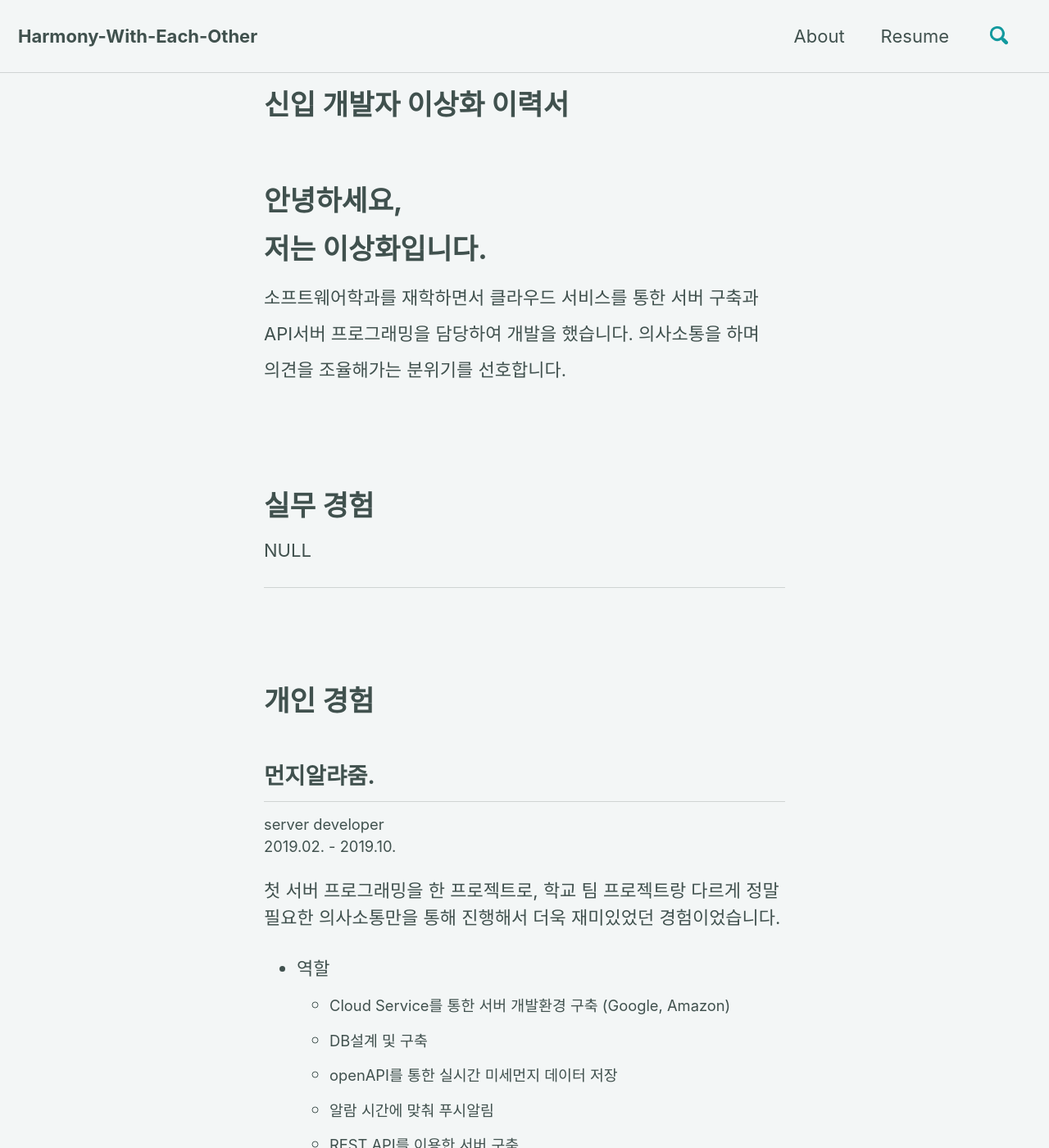
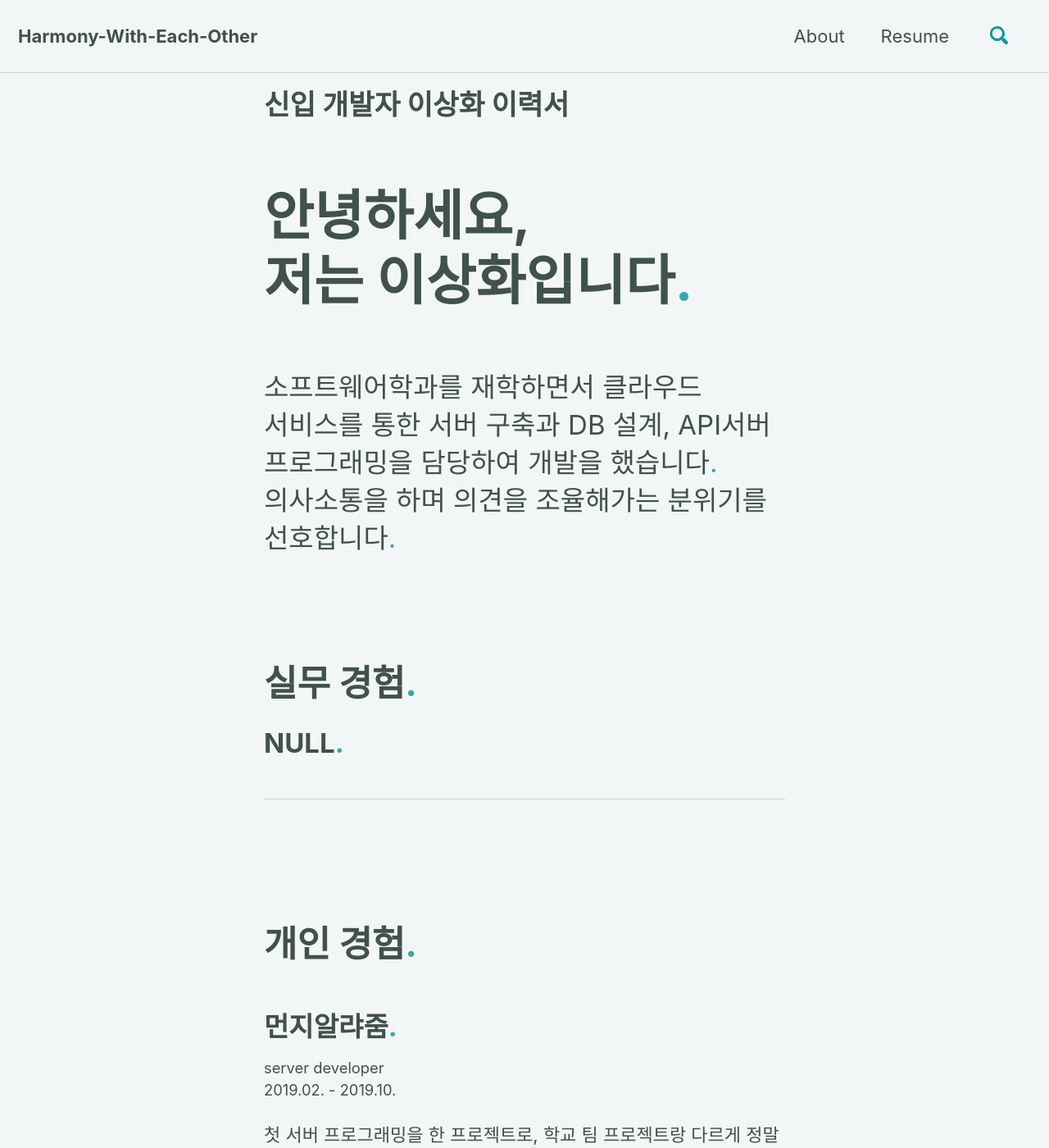
Before and after one commit to lee-sanghwa/lee-sanghwa.github.io, a Jekyll site: the page built from _pages/resume.md, in a window 1280 px wide and 1400 px high. Shown: the whole window at 82% size. Built offline with Jekyll 4.4.1, drawn with Linux system fonts in a browser that asks for light colours; cached includes are drawn as plain includes; nearby versions of some CDN libraries; some of the changed text lies outside the part shown.

Commit message:
폰트변화

```diff
--- a/_pages/resume.md
+++ b/_pages/resume.md
@@ -5,110 +5,242 @@ permalink: /resume/
 ---
 <br/>
 
-# 안녕하세요,
-# 저는 이상화입니다.
+<div style="line-height: 3rem">
+    <h1 style="font-size: 3rem; font-weight: bold; word-break: keep-all">
+        안녕하세요,
+        <br/>
+        저는 이상화입니다<span style="color: #35a8ad">.</span>
+    </h1>
 
-<p style="line-height: 2; word-break: keep-all">
-소프트웨어학과를 재학하면서 클라우드 서비스를 통한 서버 구축과
-API서버 프로그래밍을 담당하여 개발을 했습니다.
-의사소통을 하며 의견을 조율해가는 분위기를 선호합니다.
-</p>
+</div>
+
+<div style="line-height: 1.5rem; font-size: 1.5rem">
+    <br/>
+    <p style="line-height: 140%; word-break: keep-all; margin-bottom: 0">
+        소프트웨어학과를 재학하면서 클라우드 서비스를 통한 서버 구축과 DB 설계,
+        API서버 프로그래밍을 담당하여 개발을 했습니다<span style="color: #35a8ad">.</span>
+    <br/>
+        의사소통을 하며 의견을 조율해가는 분위기를 선호합니다<span style="color: #35a8ad">.</span>
+    </p>
+
+</div>
 
 <br/>
 <br/>
+<br/>
 
-# 실무 경험
+<div style="">
+    <h1 style="font-size: 2.0rem; font-weight: bold">
+        실무 경험<span style="color: #35a8ad">.</span>
+    </h1>
+</div>
 
-NULL
+<div>
+    <p style="font-size: 1.5rem; font-weight: bold">
+        NULL<span style="color: #35a8ad">.</span>
+    </p>
+</div>
 
-<hr>
+<hr/>
+<br/>
 <br/>
 <br/>
 
-# 개인 경험
+<div>
+    <h1 style="font-size: 2.0rem; font-weight: bold">
+        개인 경험<span style="color: #35a8ad">.</span>
+    </h1>
+</div>
 
-## 먼지알랴줌.
-<p style="font-size: smaller">
-server developer
-<br>
-2019.02. - 2019.10.
-</p>
+<div>
+    <br/>
+    <h1 style="font-size: 1.5rem; font-weight: bold">
+        먼지알랴줌<span style="color: #35a8ad">.</span>
+    </h1>
+</div>
 
-<p style="word-break: keep-all">
-첫 서버 프로그래밍을 한 프로젝트로, 학교 팀 프로젝트랑 다르게 정말 필요한 의사소통만을 통해 진행해서 더욱 재미있었던 경험이었습니다.
-</p>
-
-+ 역할
-    + <p style="font-size: smaller; margin: 0"> Cloud Service를 통한 서버 개발환경 구축 (Google, Amazon) </p>
-    + <p style="font-size: smaller; margin: 0"> DB설계 및 구축 </p>
-    + <p style="font-size: smaller; margin: 0"> openAPI를 통한 실시간 미세먼지 데이터 저장 </p>
-    + <p style="font-size: smaller; margin: 0"> 알람 시간에 맞춰 푸시알림 </p>
-    + <p style="font-size: smaller; margin: 0"> REST API를 이용한 서버 구축 </p>
-+ <p style="word-break: keep-all"> 사용기술: python, django-rest-framework, gcp, java, spring-boot, aws </p>
-+ Github Link: [Spring-Boot](https://github.com/lee-sanghwa/dust-alarm-spring-boot)
-+ IOS App Link: [먼지알랴줌](https://apps.apple.com/us/app/%EB%A8%BC%EC%A7%80%EC%95%8C%EB%9E%B4%EC%A4%8C/id1470952112)
-
-<a href="/assets/images/munji-alarm-detail.png">
-![](/assets/images/munji-alarm-detail.png){:width="40%"}
-</a>
+<div>
+    <p style="font-size: smaller">
+        server developer
+    <br/>
+        2019.02. - 2019.10.
+    </p>
+    <p style="font-size: 1.0rem; word-break: keep-all">
+        첫 서버 프로그래밍을 한 프로젝트로, 학교 팀 프로젝트랑 다르게 정말 필요한 의사소통만을 통해 진행해서 더욱 재미있었던 경험이었습니다.
+    </p>
+    <div>
+        <p style="font-size: 1.1rem; font-weight: bold; margin-bottom: 0">
+            역할<span style="color: #35a8ad">.</span>
+        </p>
+        <ul style="line-height: 90%; color: #35a8ad; margin-top: 1%">
+            <li>
+                <p style="margin: 0; color: #40514e"> Cloud Service를 통한 서버 개발환경 구축 (Google, Amazon) </p>
+            </li>
+            <li>
+                <p style="margin: 0; color: #40514e"> DB설계 및 구축 </p>
+            </li>
+            <li>
+                <p style="margin: 0; color: #40514e"> OpenAPI를 통한 실시간 미세먼지 데이터 저장 </p>
+            </li>
+            <li>
+                <p style="margin: 0; color: #40514e"> 알람 시간에 맞춰 푸시알림 </p>
+            </li>
+            <li>
+                <p style="margin: 0; color: #40514e"> REST API를 이용한 서버 구축 </p>
+            </li>
+        </ul>
+    </div>
+    <div>
+        <p style="font-size: 1.1rem; font-weight: bold; margin-bottom: 0">
+            사용기술<span style="color: #35a8ad">.</span>
+        </p>
+        <p style="word-break: keep-all">
+            Python, Django-Rest-Framework, GCP, Java, Spring-Boot, AWS
+        </p>
+    </div>
+    <p style="font-size: 1.0rem; font-weight: bold; margin-bottom: 2.5%">
+        <a href="https://github.com/lee-sanghwa/dust-alarm-spring-boot">
+            Github Link
+        </a>
+    </p>
+    <p style="font-size: 1.0rem; font-weight: bold; margin-bottom: 2.5%">
+        <a href="https://apps.apple.com/us/app/%EB%A8%BC%EC%A7%80%EC%95%8C%EB%9E%B4%EC%A4%8C/id1470952112">
+            IOS App Link
+        </a>
+    </p>
+    <a href="/assets/images/munji-alarm-detail.png">
+        <img src="/assets/images/munji-alarm-detail.png" style="width:40%"/>
+    </a>
+</div>
 
 <hr>
 
-## 혹시나도.
-<p style="font-size: smaller">
-server developer
-<br>
-2019.07. - 2019.10.
-</p>
+<div>
+    <br/>
+    <h1 style="font-size: 1.5rem; font-weight: bold">
+        혹시나도<span style="color: #35a8ad">.</span>
+    </h1>
+</div>
 
-<p style="word-break: keep-all">
-SW 마에스트로 10기 '돌아가는 세상' 이라는 팀에서 진행한 프로젝트입니다. 멘토분들에게 조언을 받으며 처음으로 산출물도 만들어 본 프로젝트 입니다.
-</p>
+<div>
+    <p style="font-size: smaller">
+        server developer
+    <br/>
+        2019.07. - 2019.10.
+    </p>
+    <p style="font-size: 1.0rem; word-break: keep-all">
+        SW 마에스트로 10기 '돌아가는 세상' 이라는 팀에서 진행한 프로젝트입니다. 멘토분들에게 조언을 받으며 처음으로 산출물도 만들어 본 프로젝트 입니다.
+    </p>
+    <div>
+        <p style="font-size: 1.1rem; font-weight: bold; margin-bottom: 0">
+            역할<span style="color: #35a8ad">.</span>
+        </p>
+        <ul style="line-height: 90%; color: #35a8ad; margin-top: 1%">
+            <li>
+                <p style="margin: 0; color: #40514e"> Cloud Service를 통한 서버 개발환경 구축 (AWS) </p>
+            </li>
+            <li>
+                <p style="margin: 0; color: #40514e"> Load Balancer를 통한 트래픽 분산 설정 </p>
+            </li>
+            <li>
+                <p style="margin: 0; color: #40514e"> DB설계, 구축 및 관리 (개인정보 암호화) </p>
+            </li>
+            <li>
+                <p style="margin: 0; color: #40514e"> 지자체 복지 정보 수집(전국 단위) </p>
+            </li>
+            <li>
+                <p style="margin: 0; color: #40514e"> 복지 추천 서비스 (word2vec이용) </p>
+            </li>
+        </ul>
+    </div>
+    <div>
+        <p style="font-size: 1.0rem; font-weight: bold; margin-bottom: 0">
+            사용기술<span style="color: #35a8ad">.</span>
+        </p>
+        <p style="word-break: keep-all">
+            Python, Django-Rest-Framework, AWS, Word2Vec
+        </p>
+    </div>
+    <p style="font-size: 1.0rem; font-weight: bold; margin-bottom: 2.5%">
+        <a href="https://github.com/lee-sanghwa/hoxymetoo">
+                Github Link
+        </a>
+    </p>
+    <p style="font-size: 1.0rem; font-weight: bold; margin-bottom: 2.5%">
+        <a href="https://play.google.com/store/apps/details?id=com.welfarern">
+            Play Store App Link
+        </a>
+    </p>
+    <iframe src="https://www.youtube.com/embed/ZLpTKLmQIpU" frameborder="0" allowfullscreen>
+    </iframe>
+</div>
 
-+ 역할
-    + <p style="font-size: smaller; margin: 0"> Cloud Service를 통한 서버 개발환경 구축 (AWS) </p>
-    + <p style="font-size: smaller; margin: 0"> Load Balancer를 통한 트래픽 분산 설정 </p>
-    + <p style="font-size: smaller; margin: 0"> DB설계, 구축 및 관리 (개인정보 암호화) </p>
-    + <p style="font-size: smaller; margin: 0"> 지자체 복지 정보 수집(전국 단위) </p>
-    + <p style="font-size: smaller; margin: 0"> 복지 추천 서비스 (word2vec이용) </p>
-+ 사용기술: python, django-rest-framework, aws, word2vec
-+ Github Link: [Django-Rest-Framework](https://github.com/lee-sanghwa/hoxymetoo)
-+ Play Store App Link: [혹시나도](https://play.google.com/store/apps/details?id=com.welfarern)
-
-<iframe src="https://www.youtube.com/embed/ZLpTKLmQIpU" frameborder="0" allowfullscreen></iframe>
-
-<br>
 <hr>
 <br>
+<br>
 
-# 그 외 특징
+<div>
+    <h1 style="font-size: 2.0rem; font-weight: bold">
+        그 외 특징<span style="color: #35a8ad">.</span>
+    </h1>
+</div>
 
-## 데이터베이스 실험하기
+<div>
+    <br/>
+    <h1 style="font-size: 1.5rem; font-weight: bold">
+        데이터베이스 실험하기<span style="color: #35a8ad">.</span>
+    </h1>
+    <p style="word-break: keep-all">
+        대학교에서 데이터베이스 관련 수업을 수강하면서 재미를 많이 느껴 쿼리의 성능을 좋게 하는 실험을 재미삼아 하고있습니다.
+    </p>
+    <a href="/assets/pdf-files/관계형%20데이터베이스%20성능개선.pdf">
+        실험 내용 PDF
+    </a>
+</div>
 
-<p style="word-break: keep-all">
-대학교에서 데이터베이스 관련 수업을 수강하면서 재미를 많이 느껴 쿼리의 성능을 좋게 하는 실험을 재미삼아 하고있습니다.
-</p>
+<hr/>
 
-실험 내용 : [실험 내용 PDF](/assets/pdf-files/관계형%20데이터베이스%20성능개선.pdf)
+<div>
+    <br/>
+    <h1 style="font-size: 1.5rem; font-weight: bold">
+        단국대학교<span style="color: #35a8ad">.</span>
+    </h1>
+    <p style="font-size: smaller">
+        공과대학 소프트웨어학과
+    <br>
+        2017.03 - 휴학 (4학년 1학기)
+    </p>
+    <p style="word-break: keep-all">
+        소프트웨어학과에서 3년간 공부하면서 자료구조, 시스템 프로그래밍, 운영체제, 알고리즘, 컴퓨터네트워크, 인공지능 등의 과목을 수강했습니다.
+        현재는 휴학을 하고 현역 산업기능요원을 위해 구직중입니다.
+    </p>
+</div>
 
-## 단국대학교
-<p style="font-size: smaller">
-공과대학 소프트웨어학과
-<br>
-2017.03 - 휴학 (4학년 1학기)
-</p>
-
-<p style="word-break: keep-all">
-소프트웨어학과에서 3년간 공부하면서 자료구조, 시스템 프로그래밍, 운영체제, 알고리즘, 컴퓨터네트워크, 인공지능 등의 과목을 수강했습니다.
-현재는 휴학을 하고 현역 산업기능요원을 위해 구직중입니다.
-</p>
-
-
-<br>
 <hr>
 <br>
+<br>
 
-# Contact
-+ [Eamil](mailto:developerjosephlee97@gmail.com)
-+ [Github](https://github.com/lee-sanghwa)
-+ 연락처 : 010 - 5556 - 2646
+<div>
+    <h1 style="font-size: 2.0rem; font-weight: bold; margin-bottom: 0">
+        Contact<span style="color: #35a8ad">.</span>
+    </h1>
+    <div>
+        <ul style="line-height: 90%; color: #35a8ad; margin-top: 1%">
+            <li>
+                <a href="mailto:developerjosephlee97@gmail.com" style="margin: 0">
+                    Email
+                </a>
+            </li>
+            <li>
+                <a href="https://github.com/lee-sanghwa" style="margin: 0">
+                    Github
+                </a>
+            </li>
+            <li>
+                <p style="color: #40514e">
+                    연락처 : 010 - 5556 - 2646
+                </p>
+            </li>
+        </ul>
+    </div>
+</div>
```
